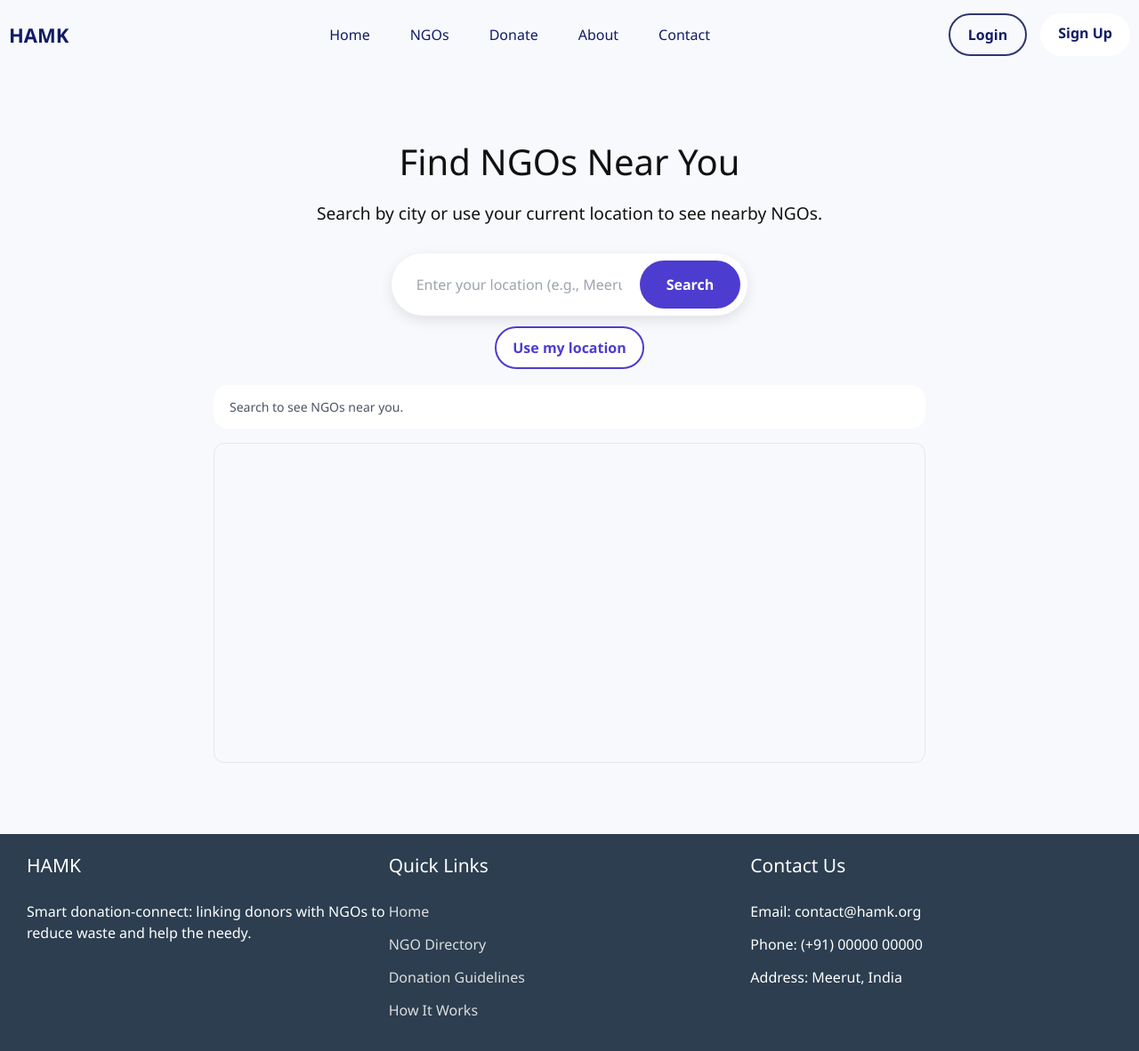
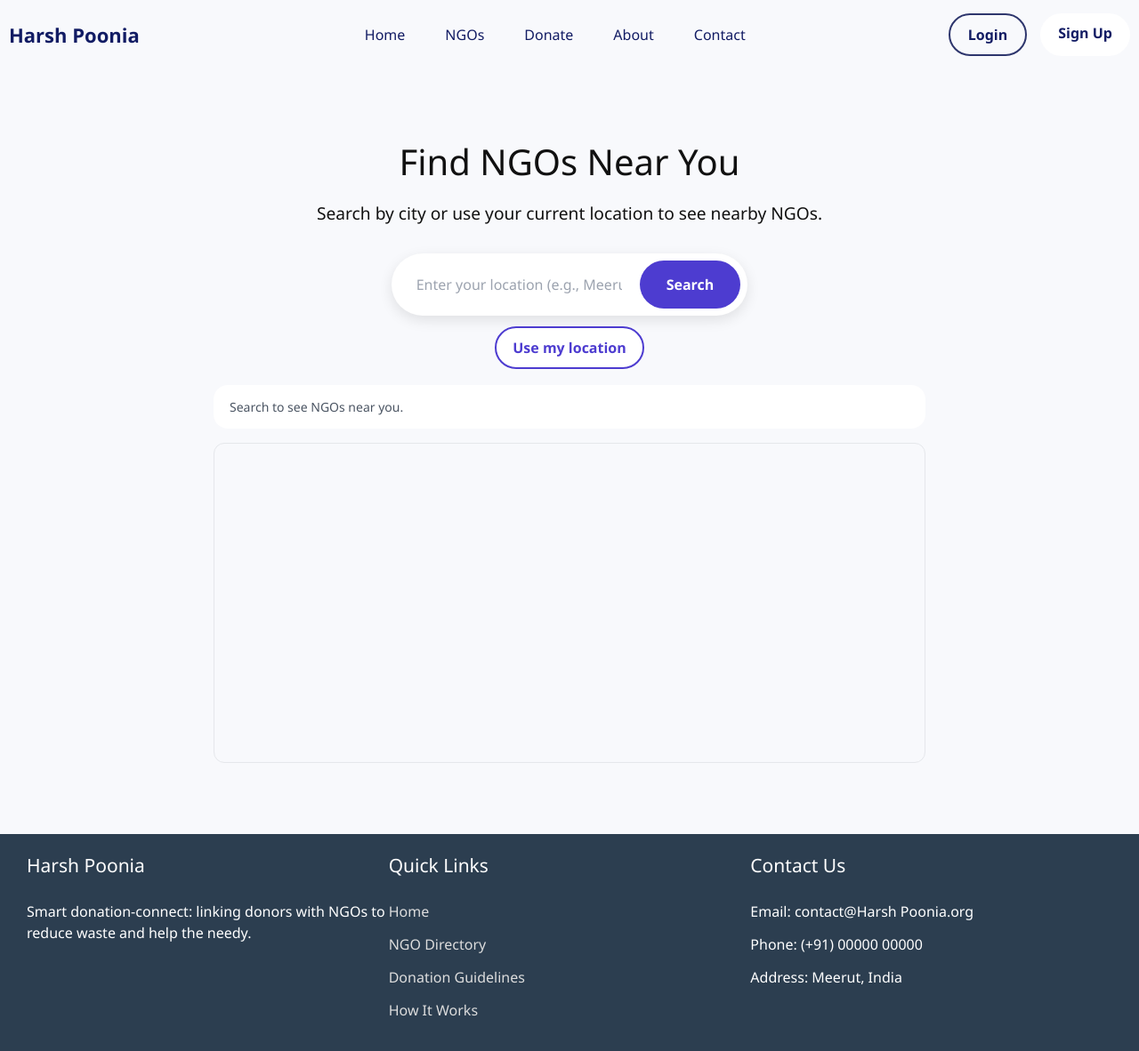
Before and after one commit to Harsh-Pooniaa/mini-project, a plain HTML site: page ngos.html in a window 1280 px wide. Shown: the whole page at 89% size. Drawn offline with nearby package versions, Linux system fonts and the light colour scheme; no server answers; a script that the page names is missing.

Commit message:
Update ngos.html

```diff
--- a/ngos.html
+++ b/ngos.html
@@ -3,7 +3,7 @@
 <head>
     <meta charset="UTF-8">
     <meta name="viewport" content="width=device-width, initial-scale=1.0">
-    <title>HAMK - NGOs</title>
+    <title>Harsh Poonia - NGOs</title>
     <link rel="stylesheet" href="style.css">
     <script src="https://cdn.tailwindcss.com"></script>
     <link rel="stylesheet" href="https://unpkg.com/leaflet@1.9.4/dist/leaflet.css" integrity="sha256-p4NxAoJBhIIN+hmNHrzRCf9tD/miZyoHS5obTRR9BMY=" crossorigin="" />
@@ -15,7 +15,7 @@
     <header>
         <div class="container">
             <div class="header-content">
-                <a href="index.html" class="brand">HAMK</a>
+                <a href="index.html" class="brand">Harsh Poonia</a>
                 <button class="menu-toggle" id="menu-toggle" aria-label="Open Menu">☰</button>
                 <nav id="nav-menu">
                     <ul>
@@ -64,7 +64,7 @@
         <div class="container">
             <div class="footer-content">
                 <div class="footer-section">
-                    <h3>HAMK</h3>
+                    <h3>Harsh Poonia</h3>
                     <p>Smart donation-connect: linking donors with NGOs to reduce waste and help the needy.</p>
                 </div>
                 <div class="footer-section">
@@ -79,7 +79,7 @@
                 <div class="footer-section">
                     <h3>Contact Us</h3>
                     <ul>
-                        <li>Email: contact@hamk.org</li>
+                        <li>Email: contact@Harsh Poonia.org</li>
                         <li>Phone: (+91) 00000 00000</li>
                         <li>Address: Meerut, India</li>
                     </ul>
```
